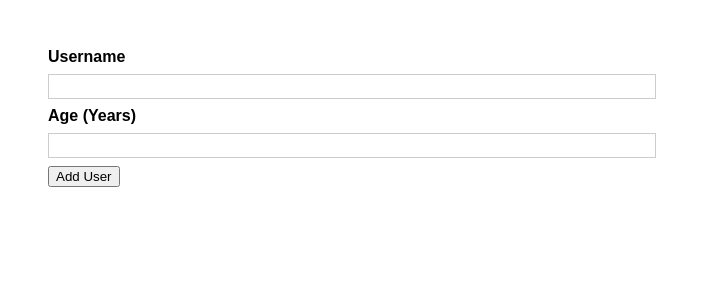
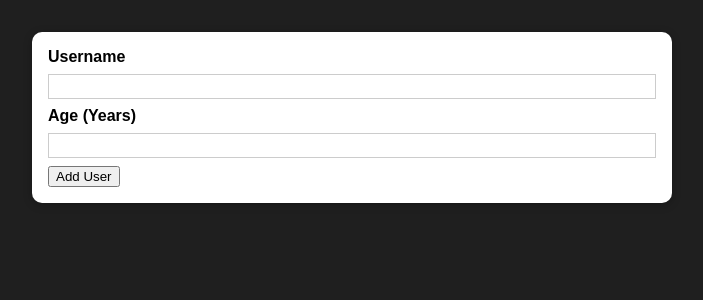
Before and after one commit to Shankar022/Users-Manager, a React (Create React App) app: page / in a window 1280 px wide. Shown: the top 300 px of the page, without its empty margins (288-991 px from the left). Built offline with nearby package versions, Linux system fonts and the light colour scheme.

Commit message:
adding re-usable Card component

```diff
--- /dev/null
+++ b/src/Components/UI/Card.js
@@ -0,0 +1,12 @@
+import React from 'react';
+import styles from './Card.module.css';
+
+const Card = (props) => {
+    return(
+        <div className={`${styles.card} ${props.className}`}>
+            {props.children}
+        </div>
+    )
+}
+
+export default Card;
--- /dev/null
+++ b/src/Components/UI/Card.module.css
@@ -0,0 +1,5 @@
+.card {
+    background: white;
+    box-shadow: 0 2px 8px rgba(0, 0, 0, 0.26);
+    border-radius: 10px;
+}
--- a/src/Components/Users/AddUser.js
+++ b/src/Components/Users/AddUser.js
@@ -1,6 +1,7 @@
 import React from 'react';
 
 import styles from './AddUser.module.css'
+import Card from "../UI/Card";
 
 const AddUser = () => {
     const addUserHandler = (event) => {
@@ -8,13 +9,15 @@
         console.log(event.target[0].value);
     }
     return (
-        <form onSubmit={addUserHandler} className={styles.input}>
+        <Card className={styles.input}>
+            <form onSubmit={addUserHandler}>
                 <label htmlFor="username">Username</label>
                 <input id="username" type="text"/>
                 <label htmlFor="age">Age (Years)</label>
                 <input id="age" type="number"/>
                 <button type="submit">Add User</button>
             </form>
+        </Card>
     );
 }
 
--- a/src/index.css
+++ b/src/index.css
@@ -4,6 +4,7 @@
 
 html {
   font-family: sans-serif;
+  background: #1f1f1f;
 }
 
 body {
```
Lines whose indentation alone changed are shown as unchanged.
